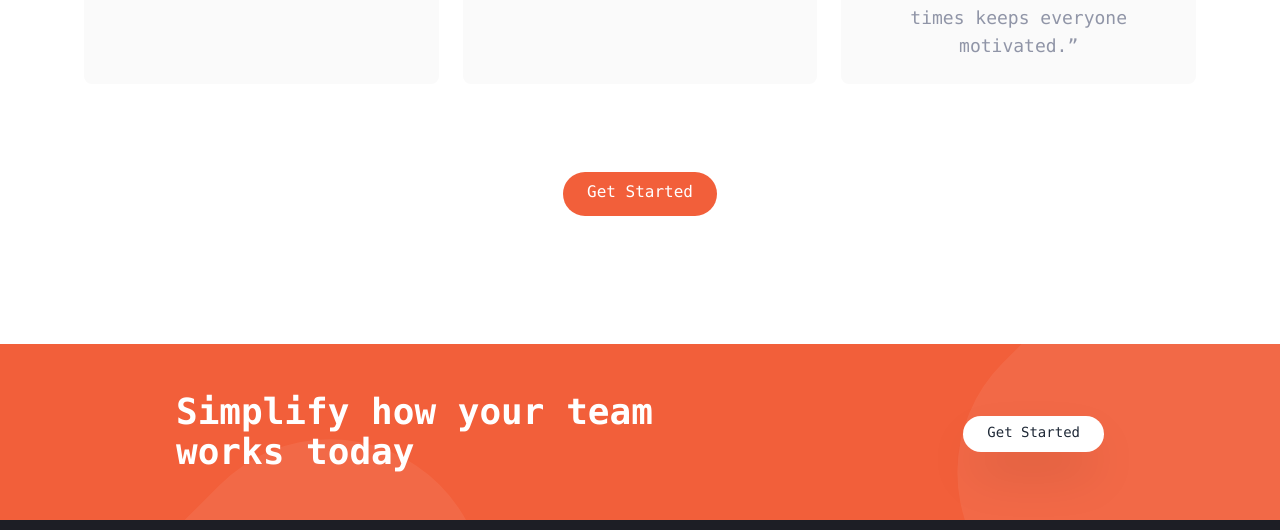
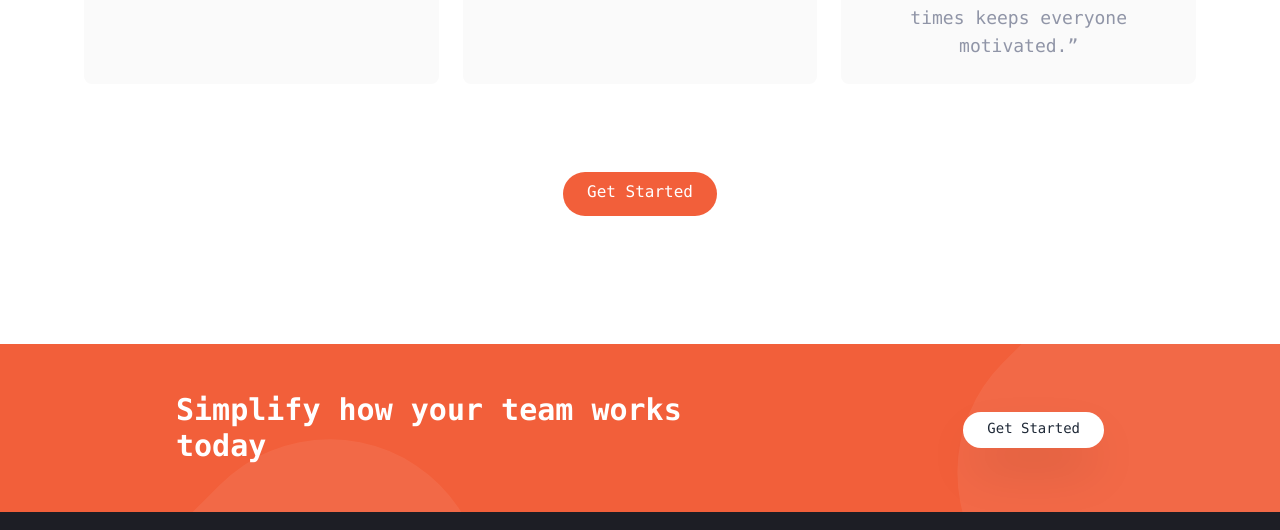
Before and after one commit to nadjibabelguembour/responsive-tailwind-landing-page, a website: page src/index.html in a window 1280 px wide. Shown: the part 1852-2382 px from the top of the page. Drawn offline with nearby package versions, Linux system fonts and the light colour scheme; files that its build step writes are made by us from their sources.

Commit message:
initial commit

```diff
--- a/src/index.html
+++ b/src/index.html
@@ -258,7 +258,7 @@
       >
         <!-- Heading -->
         <h2
-          class="text-5xl font-bold text-center text-white md:text-4xl md:max-w-xl md:text-left md:text-3xl"
+          class="text-5xl font-bold text-center text-white md:max-w-xl md:text-left md:text-3xl"
         >
           Simplify how your team works today
         </h2>
```
